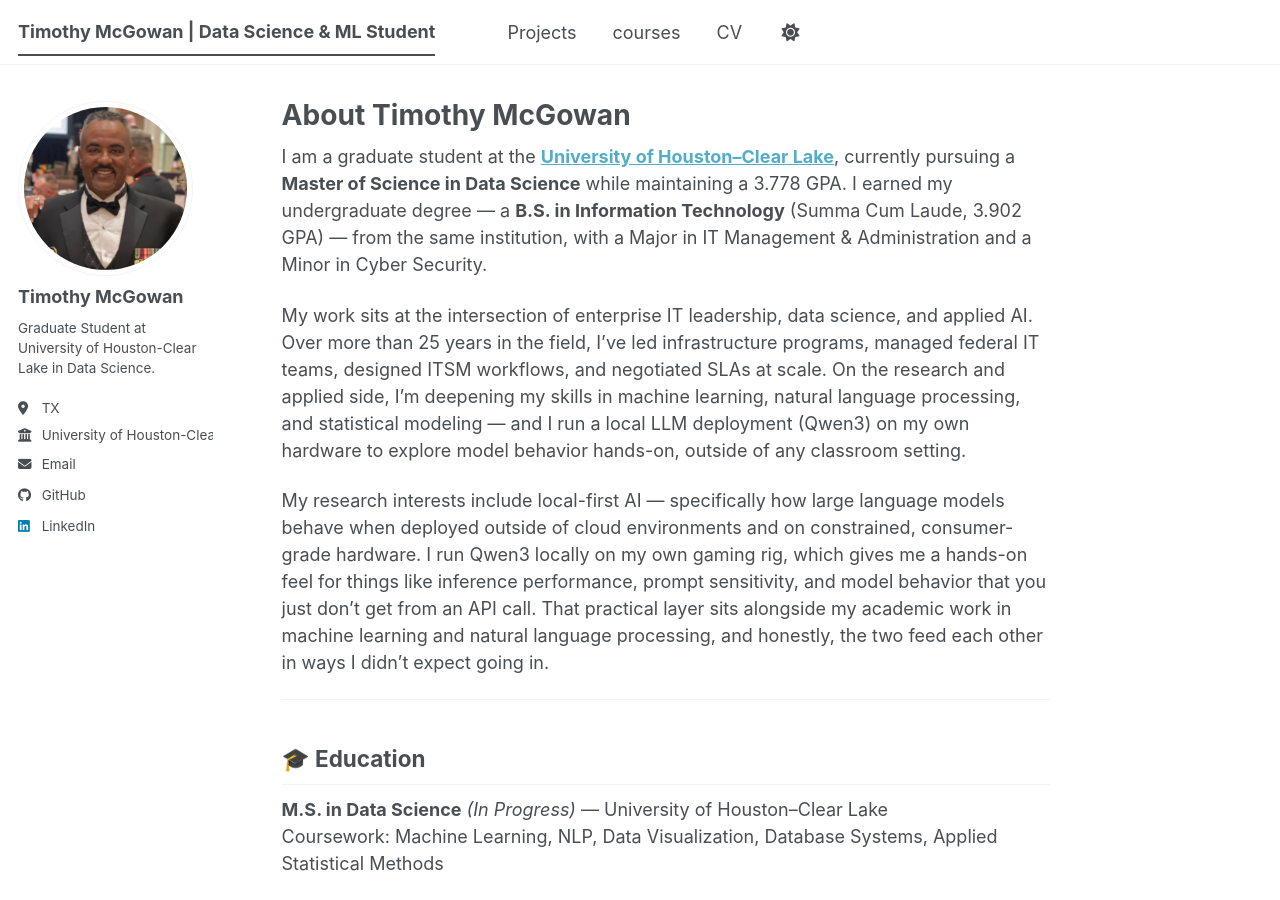
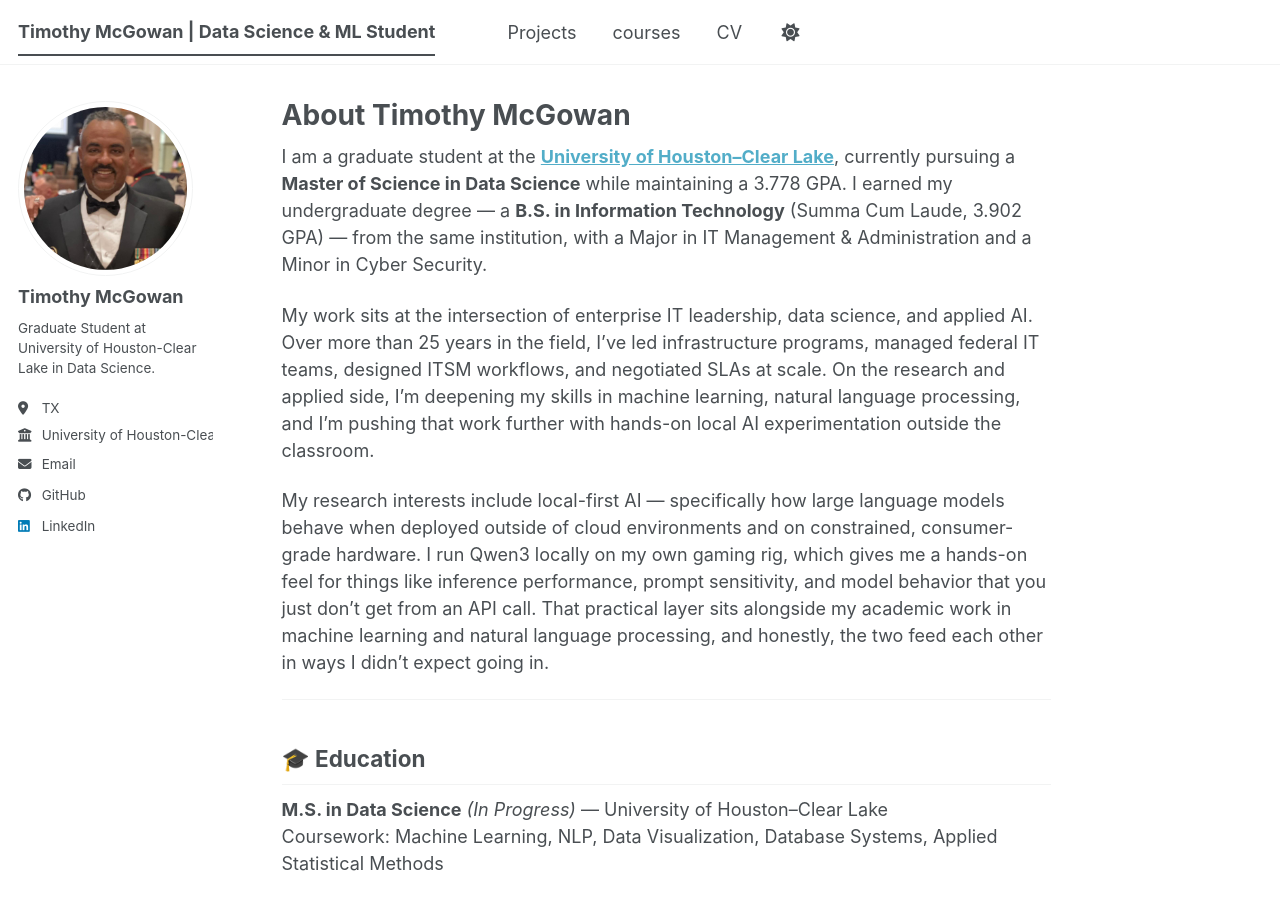
Before and after one commit to tbm0929/tbm0929.github.io, a Jekyll site: the page built from _pages/about.md, in a window 1280 px wide and 900 px high. Built offline with Jekyll 4.4.1, drawn with Linux system fonts in a browser that asks for light colours; a script bundle is joined from its source files by our own code; library files that are not in the unit come from our copies.

Commit message:
Refine description of work and research interests
Reworded a section for clarity and conciseness.

```diff
--- a/_pages/about.md
+++ b/_pages/about.md
@@ -9,7 +9,7 @@ redirect_from:
 
 I am a graduate student at the **[University of Houston–Clear Lake](https://www.uhcl.edu/)**, currently pursuing a **Master of Science in Data Science** while maintaining a 3.778 GPA. I earned my undergraduate degree — a **B.S. in Information Technology** (Summa Cum Laude, 3.902 GPA) — from the same institution, with a Major in IT Management & Administration and a Minor in Cyber Security.
 
-My work sits at the intersection of enterprise IT leadership, data science, and applied AI. Over more than 25 years in the field, I've led infrastructure programs, managed federal IT teams, designed ITSM workflows, and negotiated SLAs at scale. On the research and applied side, I'm deepening my skills in machine learning, natural language processing, and statistical modeling — and I run a local LLM deployment (Qwen3) on my own hardware to explore model behavior hands-on, outside of any classroom setting.
+My work sits at the intersection of enterprise IT leadership, data science, and applied AI. Over more than 25 years in the field, I've led infrastructure programs, managed federal IT teams, designed ITSM workflows, and negotiated SLAs at scale. On the research and applied side, I'm deepening my skills in machine learning, natural language processing, and I'm pushing that work further with hands-on local AI experimentation outside the classroom.
 
 My research interests include local-first AI — specifically how large language models behave when deployed outside of cloud environments and on constrained, consumer-grade hardware. I run Qwen3 locally on my own gaming rig, which gives me a hands-on feel for things like inference performance, prompt sensitivity, and model behavior that you just don't get from an API call. That practical layer sits alongside my academic work in machine learning and natural language processing, and honestly, the two feed each other in ways I didn't expect going in.
 
```
